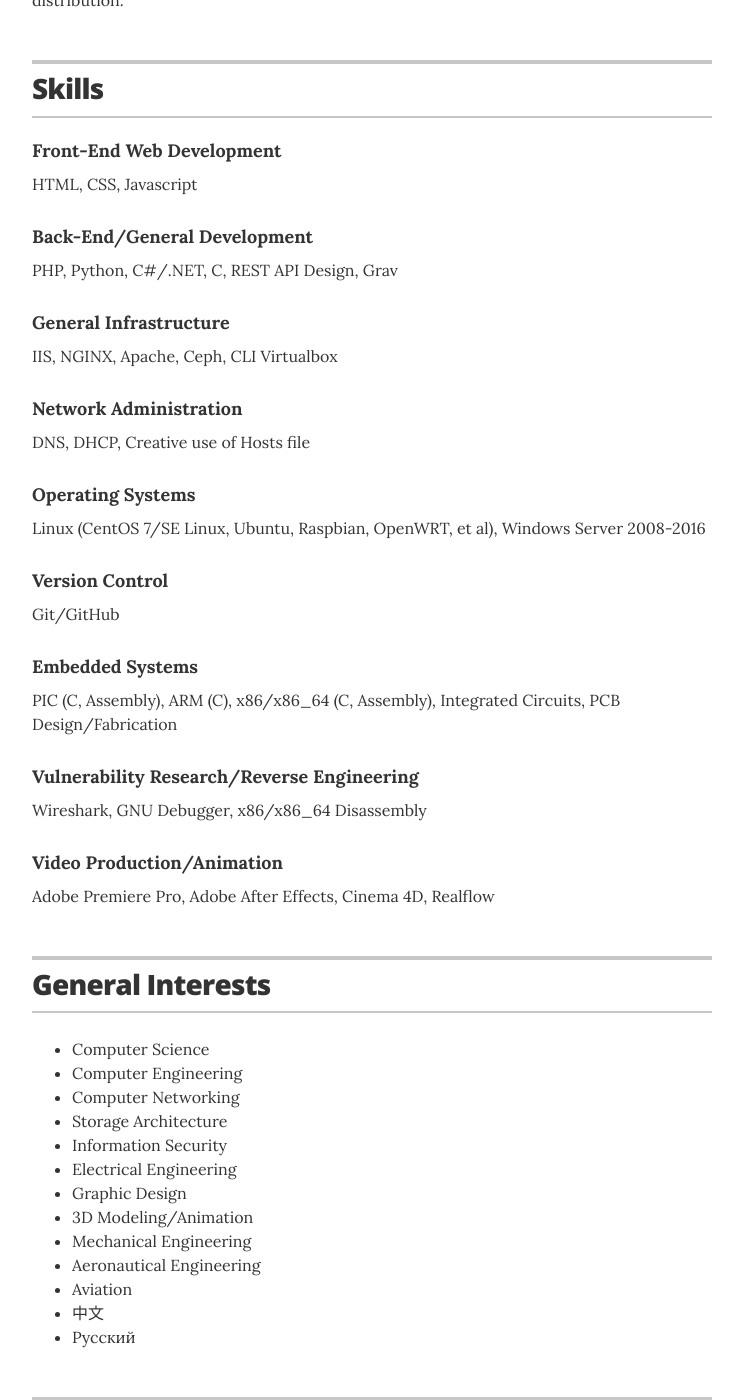
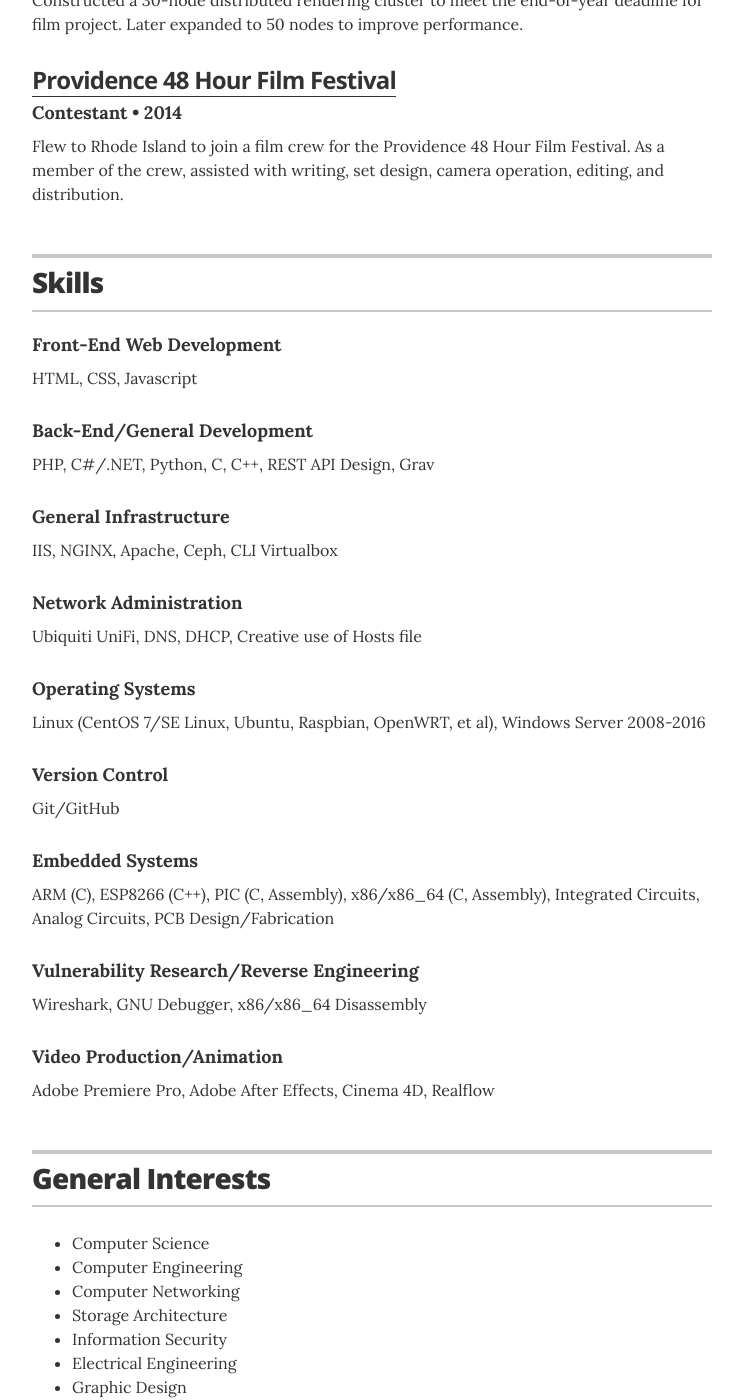
Before and after one commit to christian-kramer/christian-kramer.github.io, a Jekyll site: the page built from index.html, in a window 1280 px wide and 1400 px high, scrolled down 2846 px. Shown: the whole window, without its empty margins (268-1011 px from the left). Built offline with Jekyll 4.4.1, drawn with Linux system fonts in a browser that asks for light colours; some of the changed text lies outside the part shown.

Commit message:
Updated experience and skills to reflect current skillset more closely

```diff
--- a/_data/experience.yml
+++ b/_data/experience.yml
@@ -1,4 +1,10 @@
 # Jobs
+# Consulting (Self-Employed)
+- company: Independent
+  position: Consultant
+  duration: 2019 &mdash; present
+  summary: Enjoyed working on a diverse range of projects for a variety of companies in the communications, entertainment, and residential air quality industries. These projects have utilized my skills in high-level and low-level software development, additive manufacturing, and custom printed circuit board design.
+
 # Evans Larson - Developer
 - company: Evans Larson
   position: Developer
--- a/_data/skills.yml
+++ b/_data/skills.yml
@@ -5,13 +5,13 @@
   description: HTML, CSS, Javascript
 
 - skill: Back-End/General Development
-  description: PHP, Python, C#/.NET, C, REST API Design, Grav
+  description: PHP, C#/.NET, Python, C, C++, REST API Design, Grav
 
 - skill: General Infrastructure
   description: IIS, NGINX, Apache, Ceph, CLI Virtualbox
 
 - skill: Network Administration
-  description: DNS, DHCP, Creative use of Hosts file
+  description: Ubiquiti UniFi, DNS, DHCP, Creative use of Hosts file
 
 - skill: Operating Systems
   description: Linux (CentOS 7/SE Linux, Ubuntu, Raspbian, OpenWRT, et al), Windows Server 2008-2016
@@ -20,7 +20,7 @@
   description: Git/GitHub
 
 - skill: Embedded Systems
-  description: PIC (C, Assembly), ARM (C), x86/x86_64 (C, Assembly), Integrated Circuits, PCB Design/Fabrication
+  description: ARM (C), ESP8266 (C++), PIC (C, Assembly), x86/x86_64 (C, Assembly), Integrated Circuits, Analog Circuits, PCB Design/Fabrication
 
 - skill: Vulnerability Research/Reverse Engineering
   description: Wireshark, GNU Debugger, x86/x86_64 Disassembly
```
